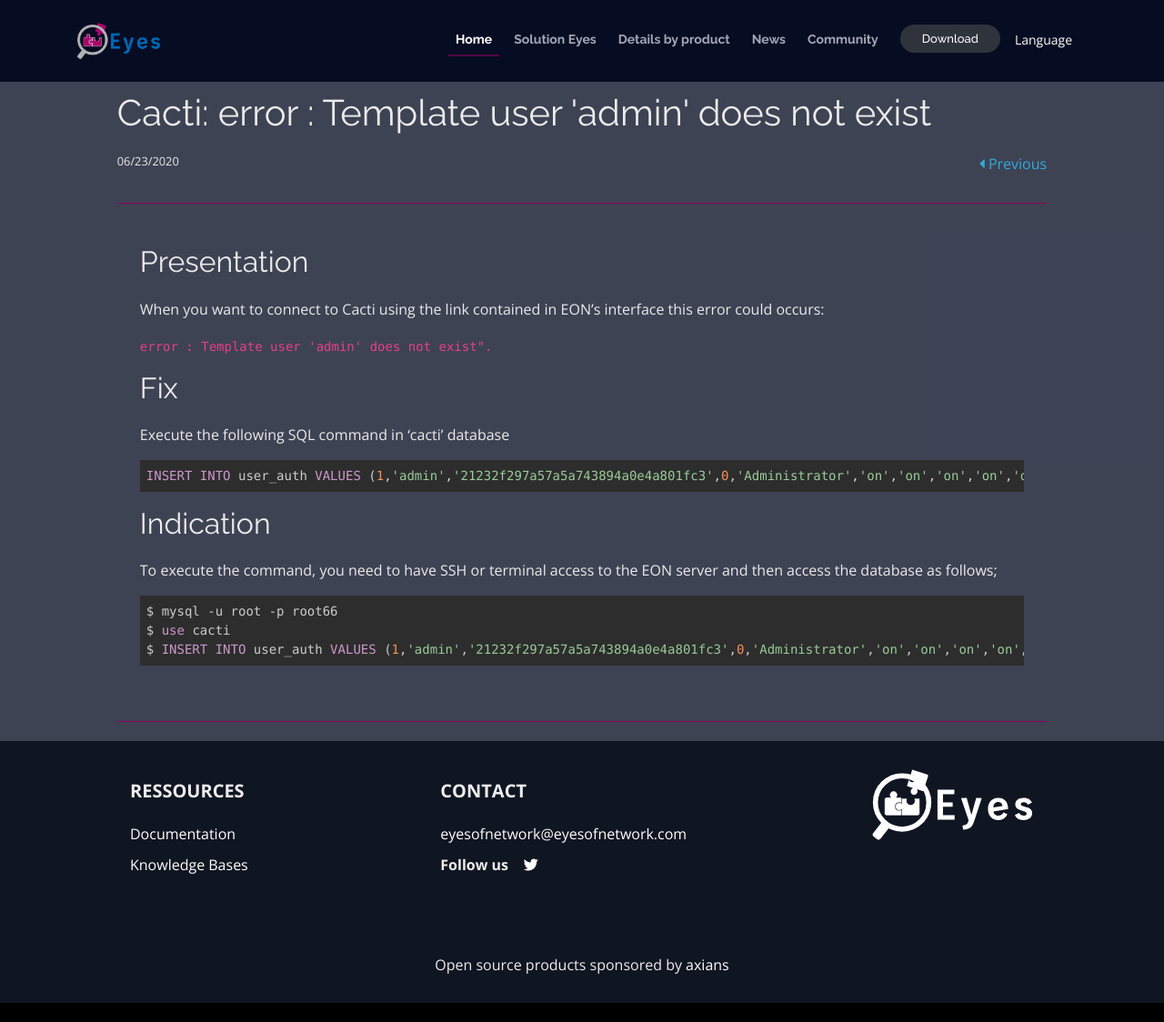
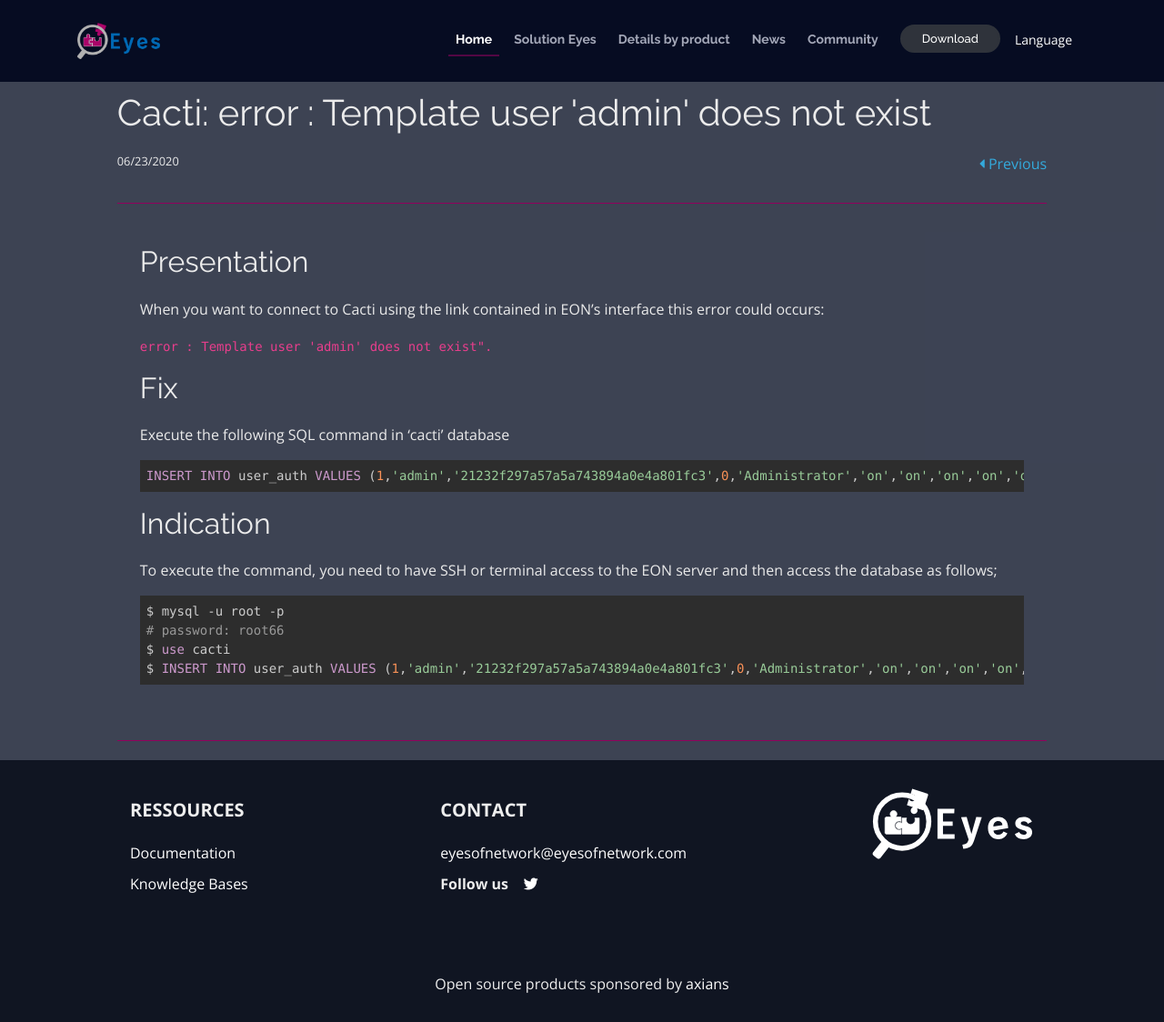
Before and after one commit to EyesOfNetworkCommunity/www.eyesofnetwork.com, a Jekyll site: the page built from _posts/kb/en/2020-06-23-Template_user_admin_does_not_exist.md, in a window 1280 px wide and 1124 px high. Shown: the whole window at 91% size. Built offline with Jekyll 4.4.1, drawn with Linux system fonts in a browser that asks for light colours.

Commit message:
Update 2020-06-23-Template_user_admin_does_not_exist.md

````diff
--- a/_posts/kb/en/2020-06-23-Template_user_admin_does_not_exist.md
+++ b/_posts/kb/en/2020-06-23-Template_user_admin_does_not_exist.md
@@ -24,7 +24,8 @@
 To execute the command, you need to have SSH or terminal access to the EON server and then access the database as follows;
 
 ``` bash
-$ mysql -u root -p root66
+$ mysql -u root -p
+# password: root66
 $ use cacti
 $ INSERT INTO user_auth VALUES (1,'admin','21232f297a57a5a743894a0e4a801fc3',0,'Administrator','on','on','on','on','on',1,1,1,1,1,'on');
 ```
````
